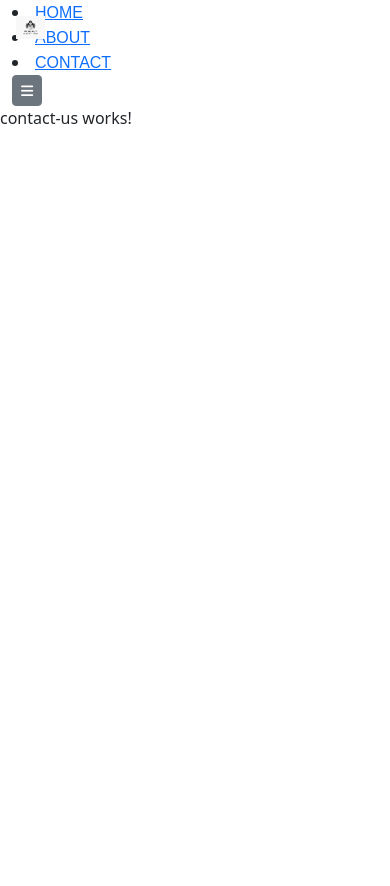
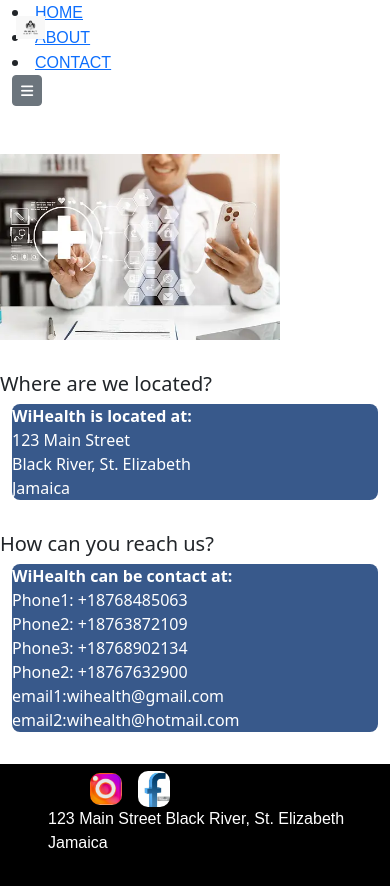
Before and after one commit to JavoySpence/finalprojectfrontend, an Angular app: page /contact in a window 390 px wide. Shown: the top 886 px of the page. Before the commit the page ends 844 px from the top, so only its background shows below. Built offline with nearby package versions, Linux system fonts and the light colour scheme.

Commit message:
new commit for mobile screen

```diff
--- a/src/app/app-routing.module.ts
+++ b/src/app/app-routing.module.ts
@@ -7,6 +7,7 @@ import { ContactUsComponent } from './pages/contact-us/contact-us.component';
 
 
 const routes: Routes = [
+  { path: '', redirectTo: '/homepage', pathMatch: 'full' },
   { path: 'homepage', title: 'Home page', component: HomepageComponent },
   { path: 'header', title: 'header page', component: HeaderComponent},
   { path: 'about', title: 'about page', component: AboutUsComponent},
--- a/src/app/app.module.ts
+++ b/src/app/app.module.ts
@@ -7,6 +7,7 @@ import { HomepageComponent } from './pages/homepage/homepage.component';
 import { HeaderComponent } from './partials/header/header.component';
 import { AboutUsComponent } from './pages/about-us/about-us.component';
 import { ContactUsComponent } from './pages/contact-us/contact-us.component';
+import { AboutComponent } from './pages/about/about.component';
 
 @NgModule({
   declarations: [
@@ -14,7 +15,8 @@ import { ContactUsComponent } from './pages/contact-us/contact-us.component';
     HomepageComponent,
     HeaderComponent,
     AboutUsComponent,
-    ContactUsComponent
+    ContactUsComponent,
+    AboutComponent
   ],
   imports: [
     BrowserModule,
--- /dev/null
+++ b/src/app/pages/about/about.component.html
@@ -0,0 +1 @@
+<p>about works!</p>
--- a/src/app/pages/contact-us/contact-us.component.css
+++ b/src/app/pages/contact-us/contact-us.component.css
@@ -0,0 +1,42 @@
+#contactPageH51{
+    margin-top: 2rem;
+}
+
+#contactPageHero{
+    width: 280px;
+    margin-top: 3rem;
+}
+
+.contact-info{
+    background: #38598b;
+    color: white;
+    border-radius: 8px;
+
+
+}
+
+#homeFooter{
+    background-color: black;
+    height: 8rem;
+    margin-top: 2rem;
+}
+
+#instagram_img{
+    border-radius: 10px;
+    width: 2rem;
+    margin-left: 5.6rem;
+    margin-top: 7px;
+}
+#facebook_img{
+    border-radius: 10px;
+    width: 2rem;
+    margin-left: 1rem;
+    margin-top: 7px;
+}
+
+
+p{
+    font-family: "Poetsen One", sans-serif;
+    font-weight: 400;
+    font-style: normal;
+  }
--- a/src/app/pages/contact-us/contact-us.component.html
+++ b/src/app/pages/contact-us/contact-us.component.html
@@ -1 +1,40 @@
-<p>contact-us works!</p>
+<img src="/assets/images/istockphoto-1641891514-170667a.webp" id="contactPageHero" alt="">
+
+<h5 id="contactPageH51">Where are we located?  </h5>
+
+<div class="container">
+    <div class="contact-info">
+        <b>WiHealth is located at:</b> <br>
+        123 Main Street <br>
+        Black River, St. Elizabeth <br>
+        Jamaica
+    </div>
+</div>
+
+
+<h5 id="contactPageH51">How can you reach us?</h5>
+
+<div class="container">
+    <div class="contact-info">
+    <b> WiHealth can be contact  at: </b><br>
+        Phone1: +18768485063 <br>
+        Phone2: +18763872109 <br>
+        Phone3: +18768902134 <br>
+        Phone2: +18767632900 <br>
+        email1:wihealth@gmail.com <br>
+        email2:wihealth@hotmail.com <br>
+
+    </div>
+</div>
+
+<div id="homeFooter">
+    <img src="/assets/images/Screenshot_13-5-2024_121716_unsplash.com.jpeg" id="instagram_img" alt="">
+    <img src="/assets/images/Screenshot_13-5-2024_124041_www.istockphoto.com.jpeg" id="facebook_img" alt="">
+
+    <p style="color: white; margin-left: 3rem;">
+     123 Main Street
+     Black River, St. Elizabeth
+     Jamaica
+
+    </p>
+ </div>
--- a/src/app/pages/homepage/homepage.component.css
+++ b/src/app/pages/homepage/homepage.component.css
@@ -26,12 +26,12 @@
 }
 #serviceImg3{
     width: 12rem;
-    margin-top: 1.4rem;
+    /* margin-top: 1.4rem; */
     border-radius: 20px;
     margin-left: 1.8rem;
     position: absolute;
     top: 0;
-    margin-top: 40.6rem;
+    margin-top: 41rem;
 }
 
 #service1WiHealthh5{
@@ -50,6 +50,7 @@ p{
 #homeFooter{
     background-color: black;
     height: 8rem;
+    margin-top: 2rem;
 }
 
 #instagram_img{
@@ -64,3 +65,7 @@ p{
     margin-left: 1rem;
     margin-top: 7px;
 }
+
+#getStartedMobile{
+    margin-left: 8rem;
+}
--- a/src/app/pages/homepage/homepage.component.html
+++ b/src/app/pages/homepage/homepage.component.html
@@ -21,13 +21,15 @@
 <p style="margin-top: 9rem; ">
     Too busy to remember your appointments? We will send you a
     reminder of your appointment for the Wihealth Health practice.
-</p>
+</p> <br><br>
 
 
 <h5 id="service1WiHealthh7">
     <b>Healthcare is a journey?</b> <br>
     <b>Let us help you on your journey.</b>
-</h5>
+</h5> <br><br>
+
+<button class="btn btn-primary" id="getStartedMobile">Get Started</button> <br>
 
 
 <div id="homeFooter">
@@ -35,8 +37,9 @@
    <img src="/assets/images/Screenshot_13-5-2024_124041_www.istockphoto.com.jpeg" id="facebook_img" alt="">
 
    <p style="color: white; margin-left: 3rem;">
-    5 Highstreet Blackriver <br>
-    St.Elizabeth
+    123 Main Street
+    Black River, St. Elizabeth
+    Jamaica
 
    </p>
 </div>
```
Also changed, not shown: src/app/pages/about/about.component.ts (added, +10 -0 lines), src/app/pages/about/about.component.css (added), src/assets/images/istockphoto-1641891514-170667a.webp (added), 1 other file (tests, documents, lock files or other folders).
